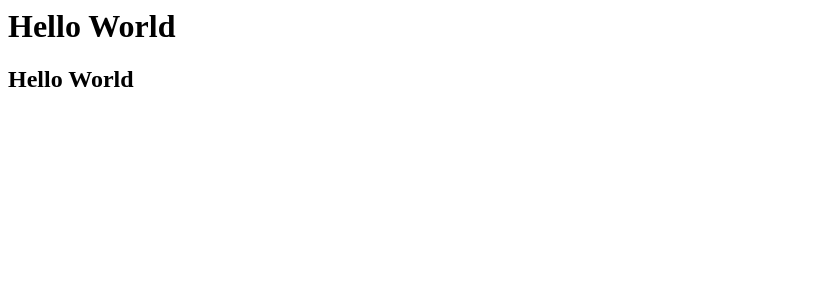
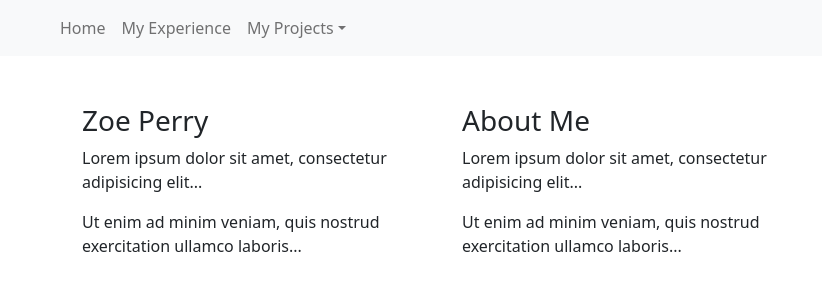
Before and after one commit to zoeperry28/zoeperry28.github.io, a plain HTML site: page index.html in a window 1280 px wide. Shown: the whole page, without its empty margins (0-822 px from the left). Drawn offline with nearby package versions, Linux system fonts and the light colour scheme.

Commit message:
Basic landing page

```diff
--- a/index.html
+++ b/index.html
@@ -1,8 +1,61 @@
-<html>
- <head>
- </head>
- <body>
-   <h1>Hello World<h1>
-   <h2>Hello World</h2>
- </body>
+<!DOCTYPE html>
+<html lang="en">
+<head>
+  <title>Bootstrap 5 Example</title>
+  <meta charset="utf-8">
+  <meta name="viewport" content="width=device-width, initial-scale=1">
+  <link href="https://cdn.jsdelivr.net/npm/bootstrap@5.2.3/dist/css/bootstrap.min.css" rel="stylesheet">
+  <script src="https://cdn.jsdelivr.net/npm/bootstrap@5.2.3/dist/js/bootstrap.bundle.min.js"></script>
+</head>
+<body>
+
+  <!-- A grey horizontal navbar that becomes vertical on small screens -->
+<nav class="navbar navbar-expand-sm bg-light">
+
+  <div class="container-fluid">
+    <!-- Links -->
+    <ul class="navbar-nav">
+      <nav class="navbar navbar-expand-sm bg-light navbar-dark">
+        <div class="container-fluid">
+          <a class="navbar-brand" href="#">
+          </a>
+        </div>
+      </nav>
+      <li class="nav-item">
+        <a class="nav-link" href="#">Home</a>
+      </li>
+      <li class="nav-item">
+        <a class="nav-link" href="#">My Experience</a>
+      </li>
+      <li class="nav-item dropdown">
+        <a class="nav-link dropdown-toggle" href="#" role="button" data-bs-toggle="dropdown">My Projects</a>
+        <ul class="dropdown-menu">
+          <li><a class="dropdown-item" href="#">Final Year Project</a></li>
+          <li><a class="dropdown-item" href="#">Re-Record</a></li>
+          <li><a class="dropdown-item" href="#">Distance Calculator for a Store</a></li>
+          <li><a class="dropdown-item" href="#">PIC32</a></li>
+        </ul>
+      </li>
+
+    </ul>
+  </div>
+
+</nav>
+
+<div class="container mt-5">
+  <div class="row">
+    <div class="col-sm-4">
+      <h3>Zoe Perry</h3>
+      <p>Lorem ipsum dolor sit amet, consectetur adipisicing elit...</p>
+      <p>Ut enim ad minim veniam, quis nostrud exercitation ullamco laboris...</p>
+    </div>
+    <div class="col-sm-4">
+      <h3>About Me</h3>
+      <p>Lorem ipsum dolor sit amet, consectetur adipisicing elit...</p>
+      <p>Ut enim ad minim veniam, quis nostrud exercitation ullamco laboris...</p>
+    </div>
+  </div>
+</div>
+
+</body>
 </html>
```
Also changed, not shown: experience.html (added), index.js (added), pfp.png (added).
